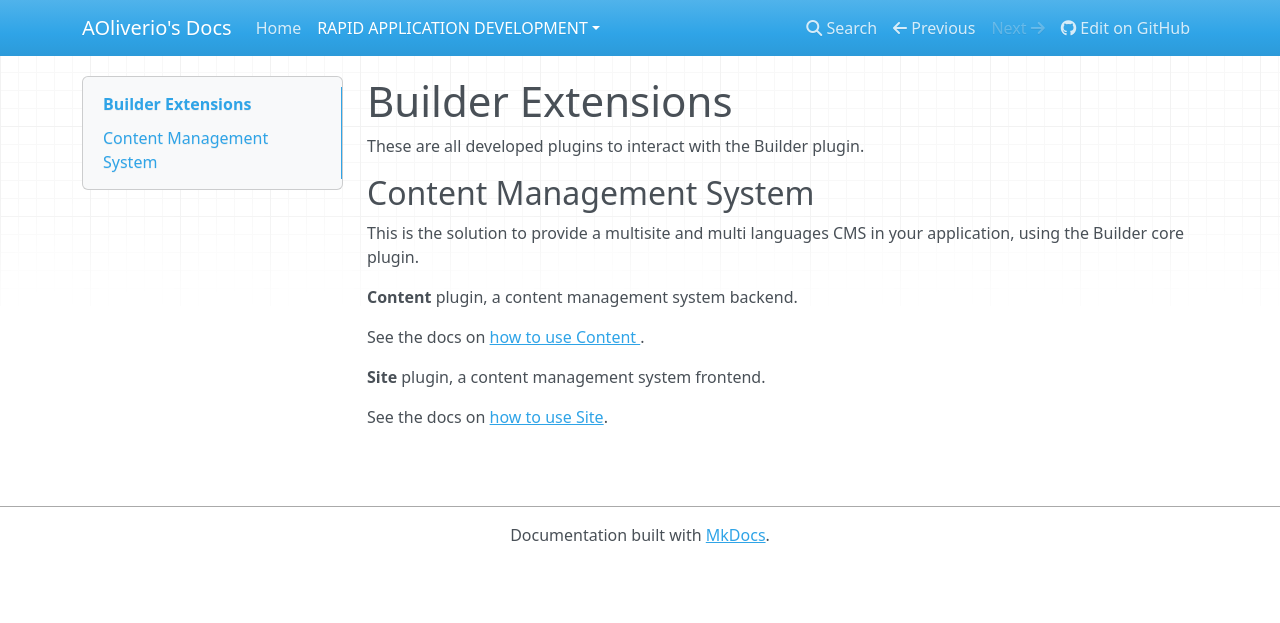
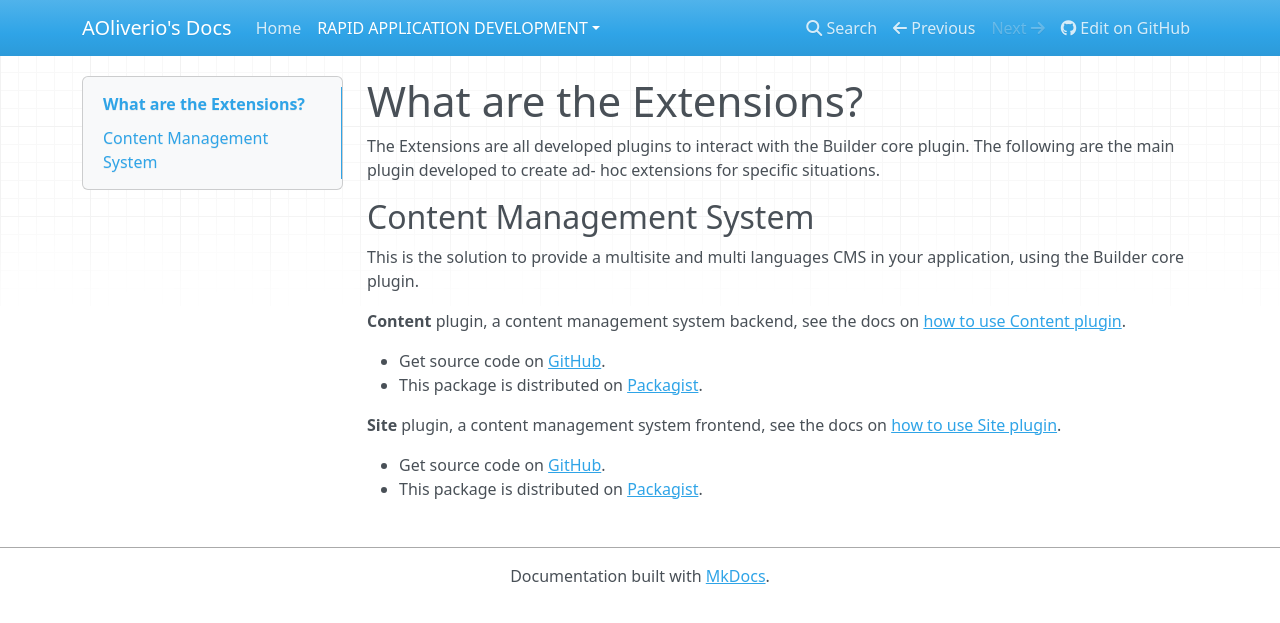
Before and after one commit to aoliverio/docs-repository, an MkDocs documentation site: the page built from docs/builder-extensions.md, in a window 1280 px wide. Shown: the top 623 px of the page. Built offline with MkDocs 1.6.1, drawn with Linux system fonts in a browser that asks for light colours; nearby versions of some CDN libraries; old or Windows-style settings are respelled for this version of MkDocs.

Commit message:
Updated builder-extensions.md

```diff
--- a/docs/builder-extensions.md
+++ b/docs/builder-extensions.md
@@ -1,16 +1,19 @@
-# Builder Extensions
+# What are the Extensions?
 
-These are all developed plugins to interact with the Builder plugin.
+The Extensions are all developed plugins to interact with the Builder core plugin.
+The following are the main plugin developed to create ad- hoc extensions for specific situations.
 
 ## Content Management System
 
 This is the solution to provide a multisite and multi languages CMS in your application,
 using the Builder core plugin.
 
-**Content** plugin, a content management system backend.
+**Content** plugin, a content management system backend, see the docs on [how to use Content plugin](http://aoliverio.readthedocs.org/projects/builder-content/en/latest/).
 
-See the docs on [how to use Content ](http://aoliverio.readthedocs.org/projects/builder-site/en/latest/).
+- Get source code on [GitHub](https://github.com/aoliverio/content).
+- This package is distributed on [Packagist](https://packagist.org/packages/aoliverio/content).
 
-**Site** plugin, a content management system frontend.
+**Site** plugin, a content management system frontend, see the docs on [how to use Site plugin](http://aoliverio.readthedocs.org/projects/builder-site/en/latest/).
 
-See the docs on [how to use Site](http://aoliverio.readthedocs.org/projects/builder-content/en/latest/).
+- Get source code on [GitHub](https://github.com/aoliverio/site).
+- This package is distributed on [Packagist](https://packagist.org/packages/aoliverio/site).
```
